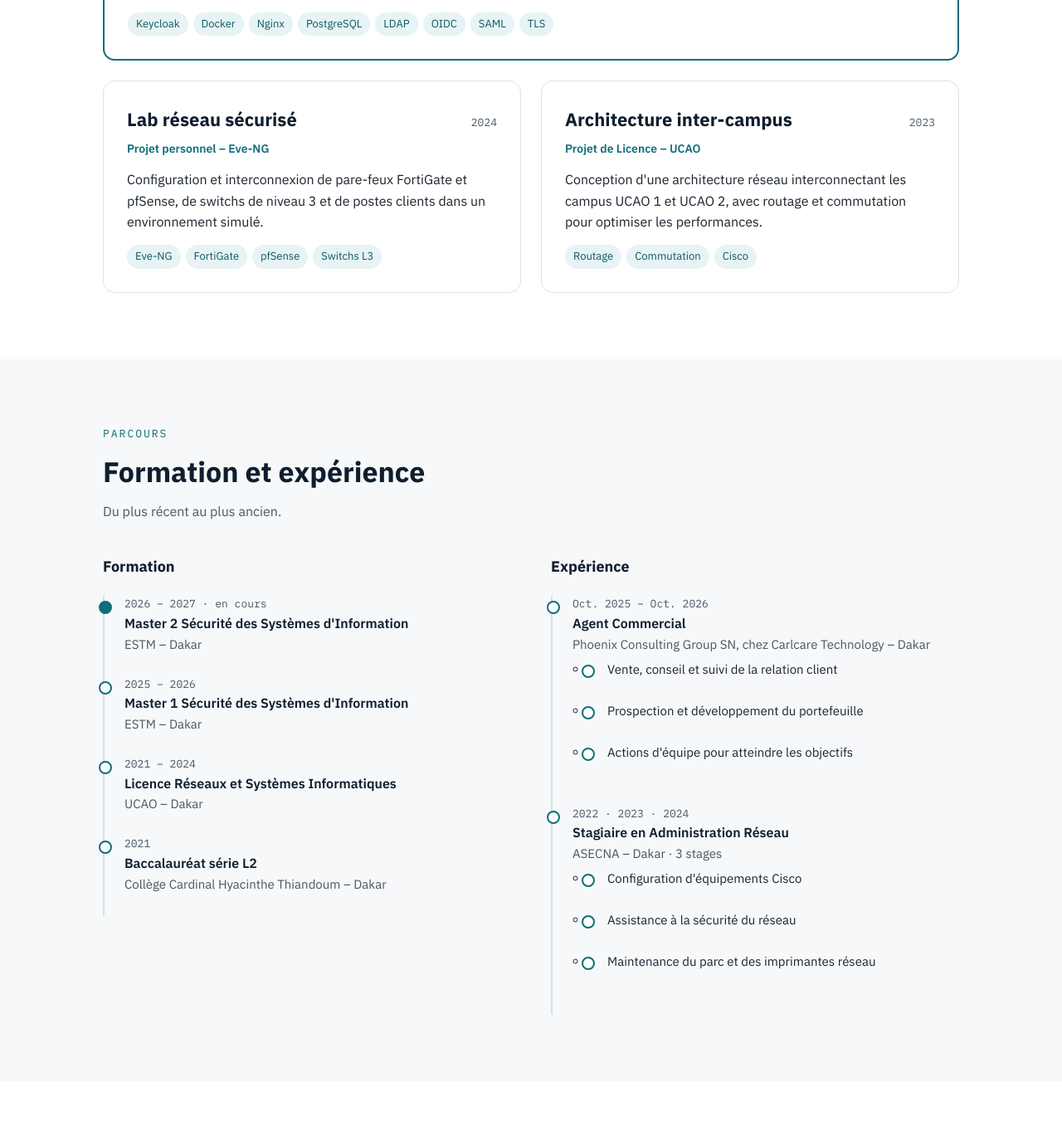
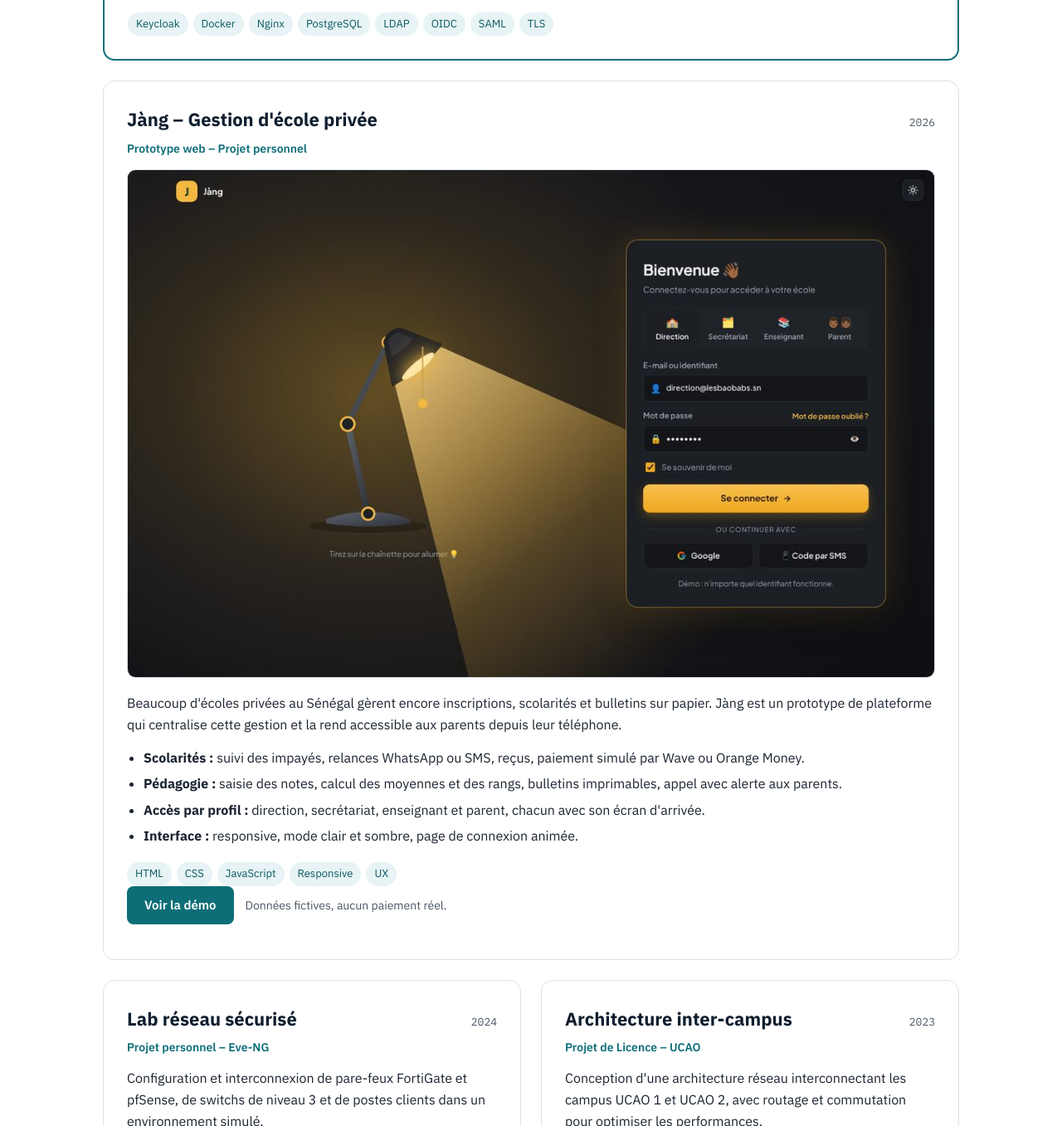
Before and after one commit to emilepri/emilepri.github.io, a plain HTML site: page index.html in a window 1280 px wide. Shown: the part 2904-4261 px from the top of the page at 83% size. Drawn offline with Linux system fonts and the light colour scheme.

Commit message:
Portfolio : ajout du projet Jàng avec aperçu et lien vers la démo
Co-Authored-By: Claude Opus 5.5 <noreply@anthropic.com>
Claude-Session: https://claude.ai/code/session_01WzjQVo9Awqcv2ijQeZwTav

```diff
--- a/index.html
+++ b/index.html
@@ -87,6 +87,13 @@ h2{font-size:clamp(26px,3.4vw,34px);margin:0 0 8px;color:var(--navy);text-wrap:b
 .steps li{margin-bottom:6px}
 .diagram{background:var(--paper);border:1px solid #DCE3EA;border-radius:10px;padding:16px;margin:8px 0 18px;overflow-x:auto}
 .diagram figcaption{font-size:13px;color:var(--muted);margin-bottom:10px}
+.shot{display:block;margin:6px 0 18px;border-radius:10px;overflow:hidden;border:1px solid #DCE3EA}
+.shot img{display:block;width:100%;height:auto;transition:transform .3s}
+.shot:hover img{transform:scale(1.015)}
+.links{display:flex;align-items:center;gap:14px;flex-wrap:wrap;margin:18px 0 0}
+.links .btn.primary{background:var(--teal);color:#fff}
+.links .btn.primary:hover{background:#0B5961}
+.links .note{font-size:14px;color:var(--muted)}
 .grid2{display:grid;grid-template-columns:1fr 1fr;gap:24px}
 .grid2 .project{margin-bottom:0}
 
@@ -263,6 +270,21 @@ footer{background:#0A1622;color:#9FB2C4;font-size:14px;padding:24px 0;text-align
       <ul class="chips"><li>Keycloak</li><li>Docker</li><li>Nginx</li><li>PostgreSQL</li><li>LDAP</li><li>OIDC</li><li>SAML</li><li>TLS</li></ul>
     </article>
 
+    <article class="project">
+      <div class="phead"><h3>Jàng – Gestion d'école privée</h3><span class="when">2026</span></div>
+      <p class="ctx">Prototype web – Projet personnel</p>
+      <a class="shot" href="ecole/" aria-label="Ouvrir la démo de Jàng"><img src="ecole/apercu.jpg" width="1100" height="692" loading="lazy" alt="Page de connexion de Jàng en mode sombre : une lampe de bureau éclaire le formulaire de connexion"></a>
+      <p>Beaucoup d'écoles privées au Sénégal gèrent encore inscriptions, scolarités et bulletins sur papier. Jàng est un prototype de plateforme qui centralise cette gestion et la rend accessible aux parents depuis leur téléphone.</p>
+      <ul class="steps">
+        <li><strong>Scolarités :</strong> suivi des impayés, relances WhatsApp ou SMS, reçus, paiement simulé par Wave ou Orange Money.</li>
+        <li><strong>Pédagogie :</strong> saisie des notes, calcul des moyennes et des rangs, bulletins imprimables, appel avec alerte aux parents.</li>
+        <li><strong>Accès par profil :</strong> direction, secrétariat, enseignant et parent, chacun avec son écran d'arrivée.</li>
+        <li><strong>Interface :</strong> responsive, mode clair et sombre, page de connexion animée.</li>
+      </ul>
+      <ul class="chips"><li>HTML</li><li>CSS</li><li>JavaScript</li><li>Responsive</li><li>UX</li></ul>
+      <p class="links"><a class="btn primary" href="ecole/">Voir la démo</a> <span class="note">Données fictives, aucun paiement réel.</span></p>
+    </article>
+
     <div class="grid2">
       <article class="project">
         <div class="phead"><h3>Lab réseau sécurisé</h3><span class="when">2024</span></div>
```
Also changed, not shown: ecole/apercu.jpg (added).
